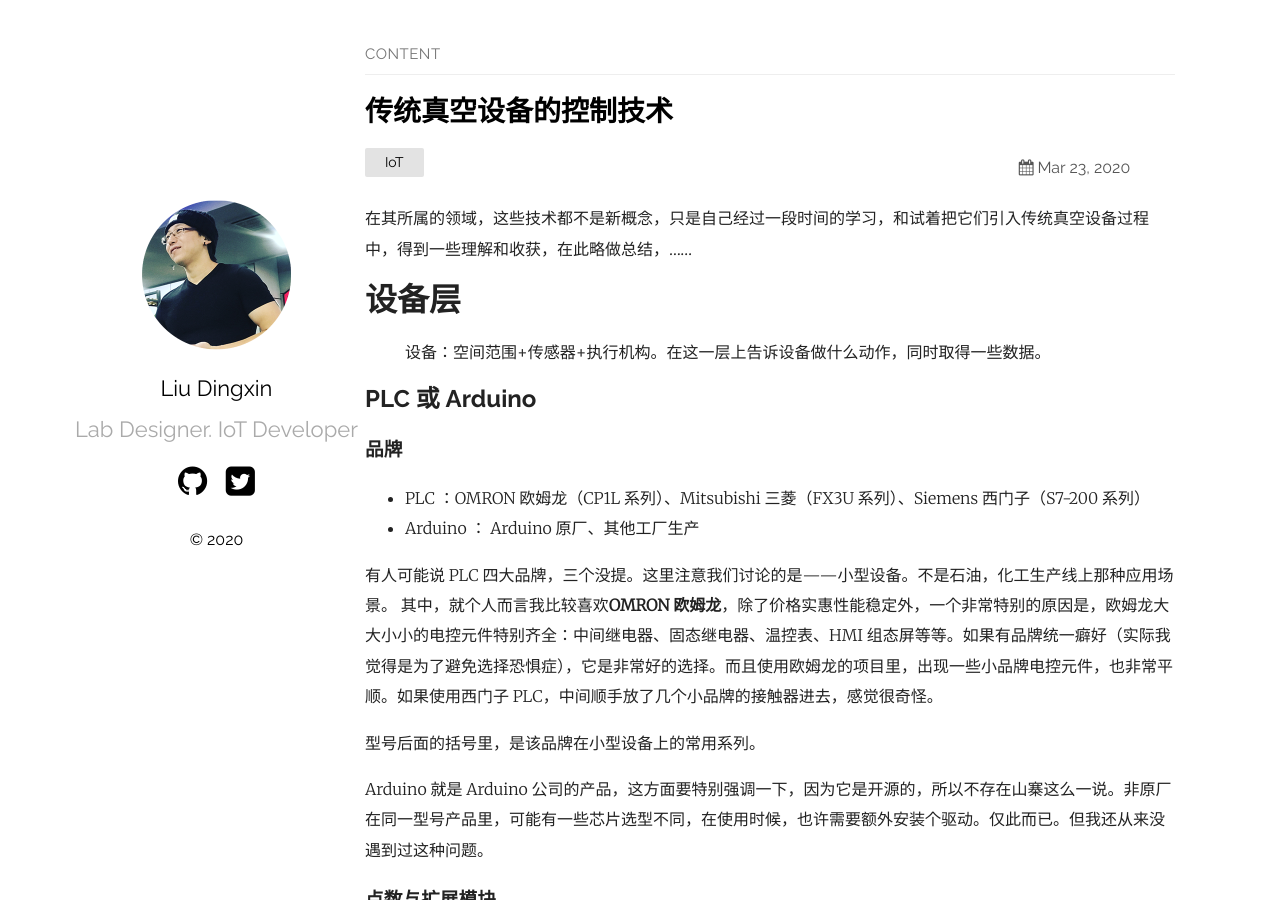
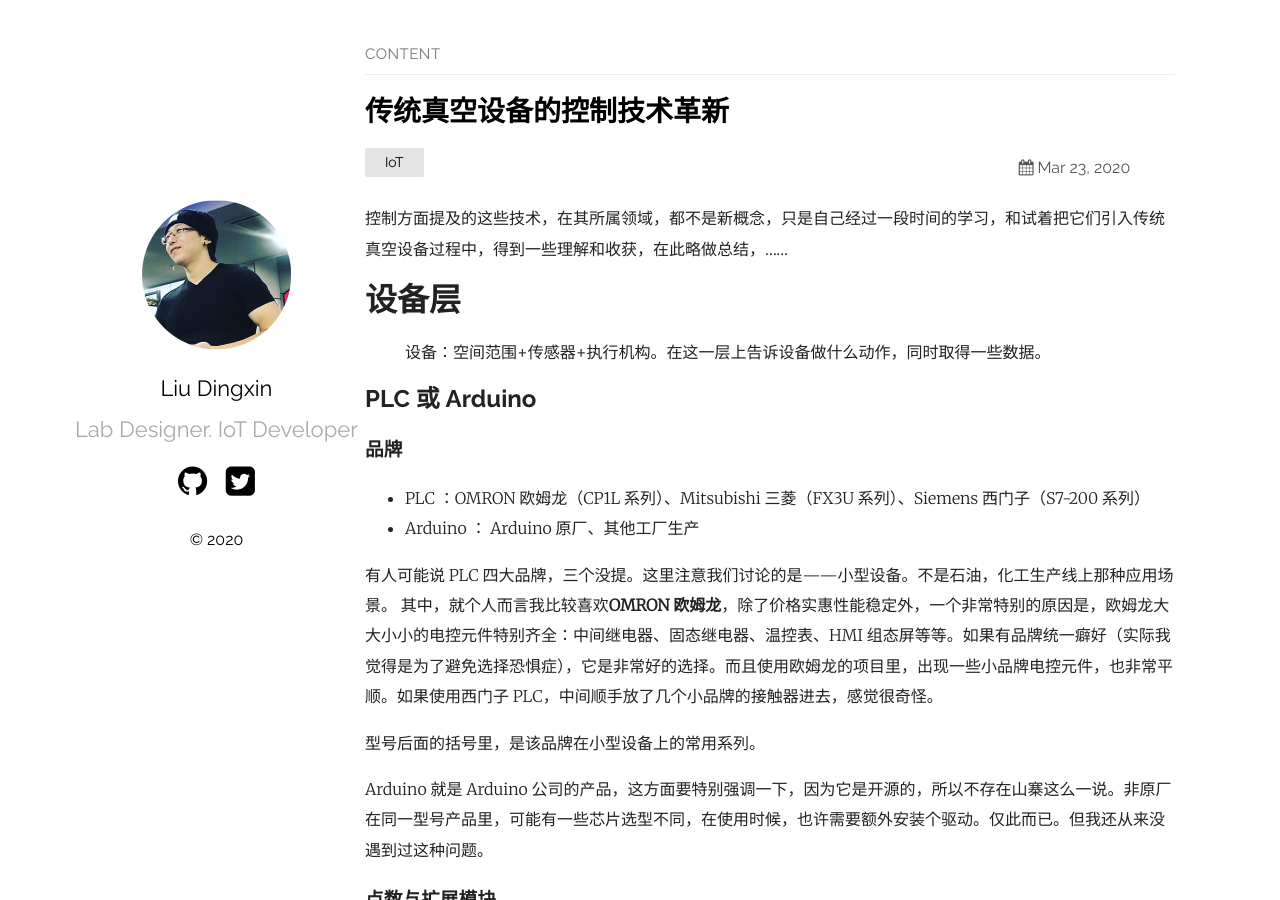
Before and after one commit to liudingxin/liudingxin.github.io, a Jekyll site: the page built from _posts/2020-03-23-Discuss_IoT_1.markdown, in a window 1280 px wide and 900 px high. Built offline with Jekyll 4.4.1, drawn with Linux system fonts in a browser that asks for light colours.

Commit message:
Update 2020-03-23-Discuss_IoT_1.markdown

```diff
--- a/_posts/2020-03-23-Discuss_IoT_1.markdown
+++ b/_posts/2020-03-23-Discuss_IoT_1.markdown
@@ -1,11 +1,11 @@
 ---
 layout: post
-title: "传统真空设备的控制技术"
+title: "传统真空设备的控制技术革新"
 date: 2020-03-23 09:00:00 +0800
 categories: IoT
 ---
 
-在其所属的领域，这些技术都不是新概念，只是自己经过一段时间的学习，和试着把它们引入传统真空设备过程中，得到一些理解和收获，在此略做总结，……
+控制方面提及的这些技术，在其所属领域，都不是新概念，只是自己经过一段时间的学习，和试着把它们引入传统真空设备过程中，得到一些理解和收获，在此略做总结，……
 
 <!--excerpt-->
 
```
